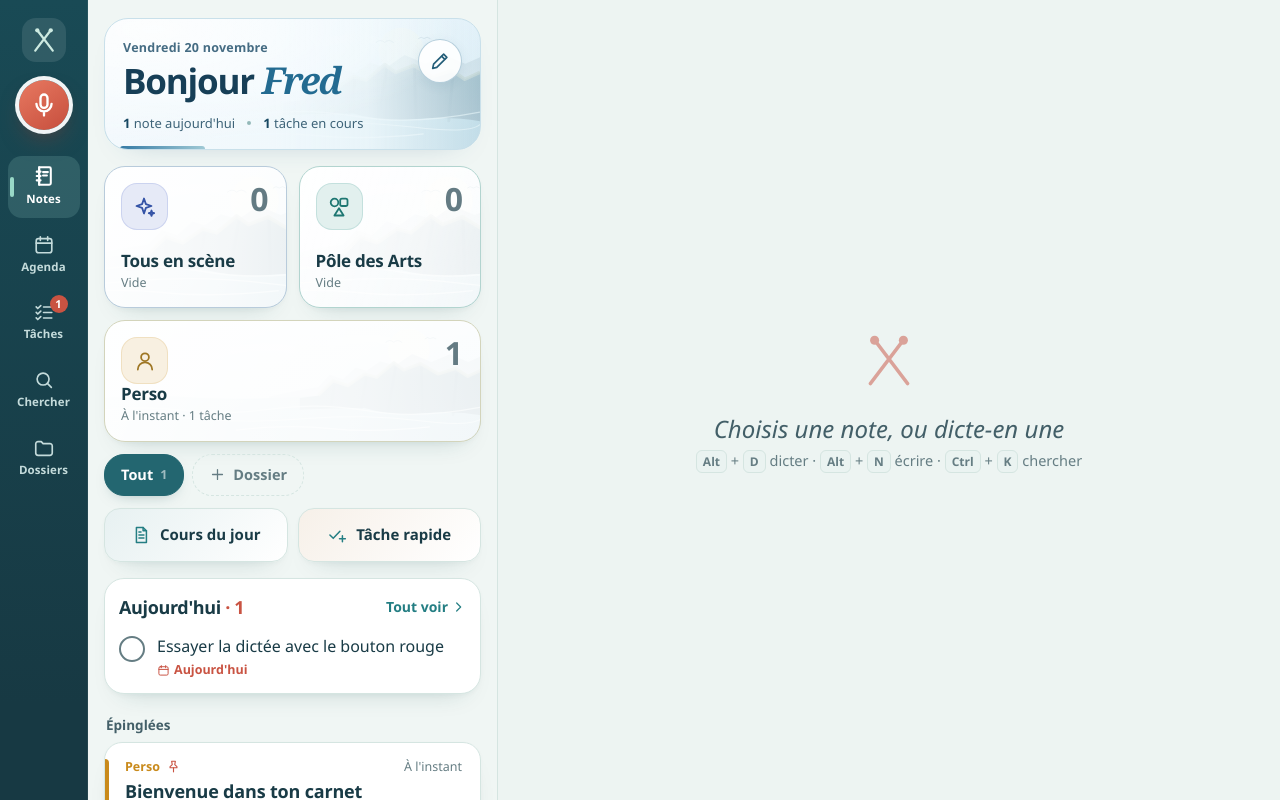
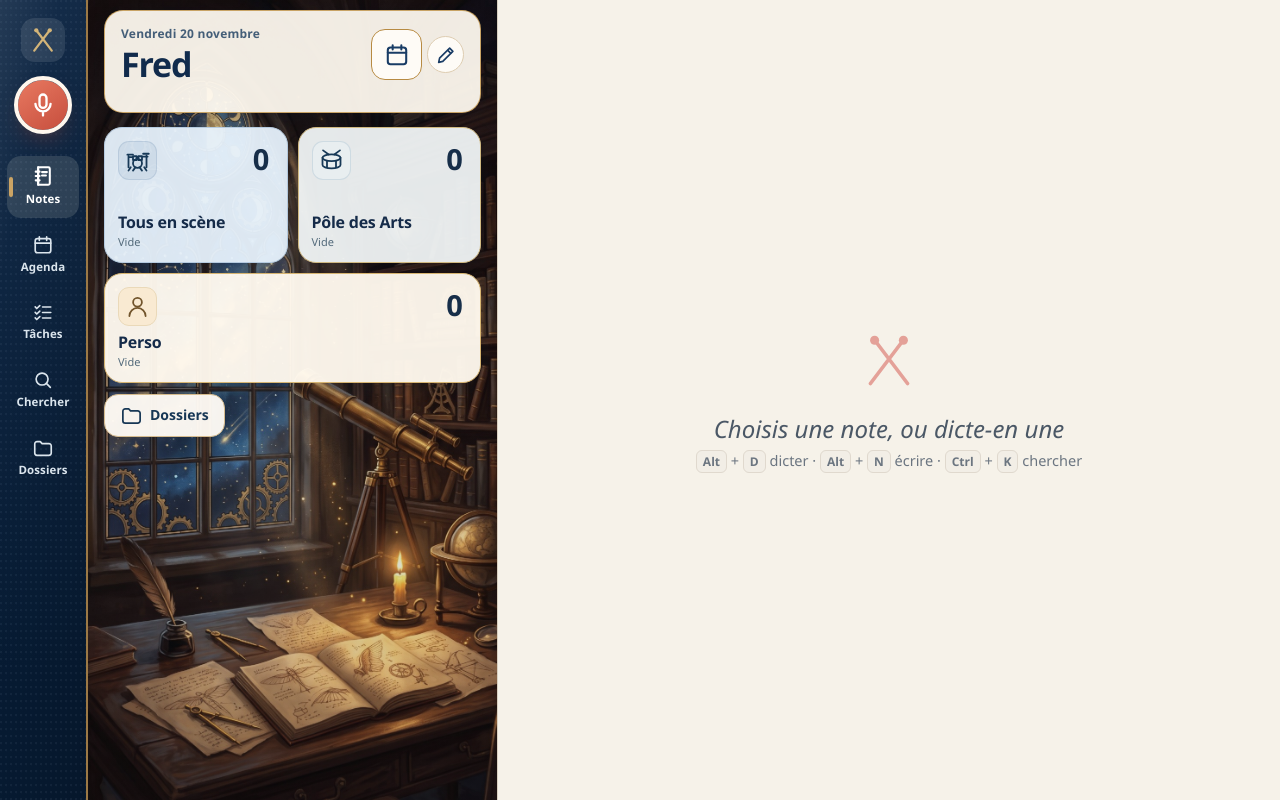
Before and after one commit to fredhermelin-web/Doc-Fred, a plain HTML site: page index.html in a window 1280 px wide. Drawn offline with Linux system fonts and the light colour scheme.

Commit message:
Add files via upload

```diff
--- a/app.js
+++ b/app.js
@@ -5,7 +5,7 @@
 'use strict';
 (() => {
 
-const VERSION = '1.4.1';            // à changer en même temps que dans sw.js
+const VERSION = '1.5.0';            // à changer en même temps que dans sw.js
 const KEY = 'carnet:data';
 const IS_ANDROID = /Android/i.test(navigator.userAgent);
 
@@ -153,10 +153,14 @@ const DEFAULT_SETTINGS = { theme: 'auto', filter: 'all', taskFilter: 'all', last
 const PALETTE = ['#3D5AC4', '#1F8A80', '#C98A1B', '#C8452C', '#4C9A3A', '#4A6378', '#E07A1F', '#7A6A5A'];
 const OLD_PINK = '#C2417B';
 // icônes de dossiers (dessins au trait, plus d'emojis)
-const ICONS = ['spark', 'shapes', 'user', 'users', 'drum', 'music', 'grad', 'work', 'bolt', 'home', 'cal', 'mic', 'notes', 'folder'];
+const ICONS = ['drumkit', 'drum', 'sticks', 'music', 'grad', 'notes', 'user', 'users', 'spark', 'shapes', 'work', 'bolt', 'home', 'cal', 'mic', 'folder'];
 const EMO2IC = { '🎭': 'spark', '🎨': 'shapes', '🥁': 'drum', '🎵': 'music', '🎸': 'music', '🎹': 'music', '🎤': 'mic', '🎓': 'grad', '🏫': 'grad',
   '👥': 'users', '📅': 'cal', '💡': 'bolt', '⭐': 'spark', '🧾': 'work', '🚗': 'work', '🏠': 'home', '🎧': 'music', '📝': 'notes' };
-const fIcon = f => icon((f && f.icon) || 'folder');
+// Les anciens dossiers gardent leurs données : seuls leurs pictogrammes par défaut évoluent.
+const fIcon = f => icon(!f ? 'folder'
+  : f.id === 'f-tes' && f.icon === 'spark' ? 'drumkit'
+  : f.id === 'f-pda' && f.icon === 'shapes' ? 'drum'
+  : f.icon || 'folder');
 const WELCOME = `Fred, voici ton carnet de cours.
 
 – Touche le gros bouton rouge pour dicter : tu parles, le texte s'écrit.
@@ -173,13 +177,14 @@ function seed() {
   return {
     v: 1,
     folders: [
-      { id: 'f-tes', name: 'Tous en scène', color: '#3D5AC4', icon: 'spark', order: 0, updated: now },
-      { id: 'f-pda', name: 'Pôle des Arts', color: '#1F8A80', icon: 'shapes', order: 1, updated: now },
+      { id: 'f-tes', name: 'Tous en scène', color: '#3D5AC4', icon: 'drumkit', order: 0, updated: now },
+      { id: 'f-pda', name: 'Pôle des Arts', color: '#1F8A80', icon: 'drum', order: 1, updated: now },
       { id: 'f-perso', name: 'Perso', color: '#C98A1B', icon: 'user', order: 2, updated: now },
     ],
     tombs: {},
-    notes: [{ id: uid(), folderId: 'f-perso', title: 'Bienvenue dans ton carnet', body: WELCOME, pinned: true, created: now, updated: now, deleted: 0 }],
-    tasks: [{ id: uid(), text: 'Essayer la dictée avec le bouton rouge', due: ymd(new Date()), done: false, doneAt: 0, folderId: 'f-perso', noteId: null, created: now, updated: now }],
+    // Aucun exemple imposé au premier démarrage ; les données déjà enregistrées restent intactes.
+    notes: [],
+    tasks: [],
     settings: { ...DEFAULT_SETTINGS },
   };
 }
@@ -285,6 +290,7 @@ function renderList() {
   const a = document.activeElement, keep = a && listEl.contains(a) && a.id ? { id: a.id, val: a.value, s: a.selectionStart } : null;
   const html = ({ notes: viewNotes, tasks: viewTasks, search: viewSearch, folders: viewFolders, trash: viewTrash, calendar: viewCalendar })[v]();
   const isNew = state.rendered !== v;
+  listEl.dataset.view = v;
   listEl.innerHTML = `<div class="wrap ${isNew ? 'enter' : ''}">${html}</div>`;
   state.rendered = v;
   if (keep) { const el = $('#' + keep.id); if (el) { el.value = keep.val; el.focus(); try { el.setSelectionRange(keep.s, keep.s); } catch (_) {} } }
@@ -292,10 +298,6 @@ function renderList() {
   if (isNew) { if (state.wide) listEl.scrollTop = 0; else window.scrollTo(0, 0); }
 }
 
-function greeting() {
-  const h = new Date().getHours();
-  return h < 5 ? 'Bonne nuit' : h < 12 ? 'Bonjour' : h < 18 ? 'Bon après-midi' : 'Bonsoir';
-}
 function chips(sel, act, counts, extraNone) {
   const c = k => counts ? ` <b>${counts[k] || 0}</b>` : '';
   let h = `<button class="chip ${sel === 'all' ? 'on' : ''}" data-act="${act}" data-id="all">Tout${c('all')}</button>`;
@@ -325,34 +327,21 @@ function viewNotes() {
   const now = new Date();
   let h = `<header class="vh"><div class="vh-row"><div>
       <p class="eyebrow">${cap(fmt(now, { weekday: 'long', day: 'numeric', month: 'long' }))}</p>
-      <h1>${greeting()} <em>Fred</em></h1></div>
+      <h1>Fred</h1></div>
       <div class="vh-actions">${syncBtn()}
-      <button class="icon-btn solid only-mobile" data-act="nav" data-to="#/search" aria-label="Chercher" title="Chercher (Ctrl+K)">${icon('search')}</button>
+      <button class="icon-btn solid calendar-jump" data-act="nav" data-to="#/calendar" aria-label="Ouvrir le calendrier" title="Ouvrir le calendrier">${icon('cal')}</button>
       <button class="icon-btn solid" data-act="new-note" aria-label="Écrire une note" title="Écrire une note (Alt+N)">${icon('pen')}</button></div>
-    </div>${statsLine()}</header>`;
+    </div></header>`;
 
   h += padsHtml(sel, counts);
-  h += `<div class="act-row">
-    <button class="act-btn" data-act="new-lesson">${icon('template')}<span>Cours du jour</span></button>
-    <button class="act-btn" data-act="new-task">${icon('task-add')}<span>Tâche rapide</span></button>
-  </div>`;
 
   if (state.installEvt && !db.settings.installHidden) {
     h += `<div class="banner">${icon('install')}<p>Installe le carnet sur ton écran d'accueil pour l'ouvrir comme une vraie appli.</p>
       <button class="btn primary" data-act="install">Installer</button><button class="icon-btn" data-act="install-hide" aria-label="Masquer">${icon('x')}</button></div>`;
   }
 
-  const urg = urgentTasks();
-  if (urg.length) {
-    const late = urg.filter(t => dayDiff(t.due) < 0).length;
-    h += `<section class="today"><div class="today-head"><h2>Aujourd'hui <span>· ${urg.length}</span></h2>
-      <button class="link" data-act="nav" data-to="#/tasks">${late ? `${late} en retard · ` : ''}Tout voir${icon('chev-right')}</button></div>
-      <ul>${urg.slice(0, 3).map(t => taskItem(t, true)).join('')}</ul></section>`;
-  }
-
   if (!notes.length) {
-    h += `<div class="empty">${icon('notes')}<h3>${sel === 'all' ? 'Ton carnet est vide' : 'Rien dans ce dossier'}</h3>
-      <p>Touche le bouton rouge et parle : ta première note s'écrit toute seule.</p></div>`;
+    if (sel !== 'all') h += `<p class="home-empty">Aucune note dans ce dossier. Touche le micro ou le crayon pour commencer.</p>`;
     return h;
   }
   const groups = [];
@@ -381,9 +370,8 @@ function padsHtml(sel, counts) {
   }).join('');
   return `<div class="pads">${pads}</div>
     <div class="pad-row">
-      <button class="pill-btn ${sel === 'all' ? 'on' : ''}" data-act="filter" data-id="all">Tout <b>${counts.all}</b></button>
-      ${counts.none ? `<button class="pill-btn ${sel === 'none' ? 'on' : ''}" data-act="filter" data-id="none">Sans dossier <b>${counts.none}</b></button>` : ''}
-      <button class="pill-btn ghost" data-act="folder-new">${icon('plus')}Dossier</button></div>`;
+      ${sel !== 'all' ? `<button class="pill-btn" data-act="filter" data-id="all">Toutes les notes</button>` : ''}
+      <button class="pill-btn home-folders" data-act="nav" data-to="#/folders">${icon('folder')}Dossiers</button></div>`;
 }
 
 /* ---------- ligne de résumé sous le bonjour ---------- */
@@ -1325,7 +1313,7 @@ function applyTheme() {
   const t = db.settings.theme;
   document.documentElement.dataset.theme = t;
   const dark = t === 'dark' || (t === 'auto' && matchMedia('(prefers-color-scheme: dark)').matches);
-  $('meta[name="theme-color"]').setAttribute('content', dark ? '#17191D' : '#EEF0F3');
+  $('meta[name="theme-color"]').setAttribute('content', '#0d2038');
 }
 matchMedia('(prefers-color-scheme: dark)').addEventListener('change', applyTheme);
 function updateBadge() {
--- /dev/null
+++ b/atelier.css
@@ -0,0 +1,239 @@
+/* Le Carnet de Fred 1.5 — Cabinet de Léonard & Galilée.
+   Habillage de l'accueil. Le formulaire de note reste blanc cassé.
+   Image locale pour un fonctionnement sans réseau. */
+
+:root {
+  --bg: #f3f0e9;
+  --surface: #fffdf8;
+  --surface-2: #f0ede5;
+  --surface-3: #e5ded2;
+  --ink: #172c46;
+  --ink-2: #496077;
+  --ink-3: #657687;
+  --line: #d9d0c0;
+  --rule: #e8e0d4;
+  --tint: #244f7c;
+  --accent: #d35349;
+  --accent-2: #b9433b;
+  --accent-soft: #f8e9dc;
+  --sand: #eee4d3;
+  --glow: rgba(194,153,85,.1);
+  --m1: #fffdf8; --m2: #f8f4ed; --m3: #f0eae0;
+  --metal: linear-gradient(155deg,var(--m1),var(--m2));
+  --chrome: linear-gradient(115deg,#0c294b,#365f91);
+  --sky: linear-gradient(180deg,#faf8f2,#f1ece3 450px);
+  --shadow-1: 0 2px 5px rgba(21,31,48,.06),0 12px 24px -16px rgba(11,32,54,.22);
+}
+
+/* Sur le cabinet, les textes et les cartes sont toujours clairs et lisibles,
+   quel que soit le thème système choisi dans les préférences. */
+#list[data-view="notes"] {
+  position: relative;
+  isolation: isolate;
+  background: #132036;
+}
+#list[data-view="notes"]::before {
+  content: "";
+  position: absolute;
+  inset: 0;
+  z-index: 0;
+  pointer-events: none;
+  background: linear-gradient(180deg,rgba(7,16,32,.11),rgba(10,18,31,.16)),
+              url("atelier-leonard.jpg") center top / cover no-repeat;
+}
+#list[data-view="notes"] > .wrap {
+  position: relative;
+  z-index: 1;
+  --ink: #152b49;
+  --ink-2: #415a72;
+  --ink-3: #5e7488;
+  --line: #d7c6a9;
+  --surface: #fffcf6;
+  --surface-2: #f2ebdf;
+  --tint: #204e77;
+  color: var(--ink);
+}
+
+/* La gauche : cuir bleu nuit patiné, liseré de laiton, icônes claires. */
+#nav {
+  background:
+    radial-gradient(circle at 22% 18%,rgba(137,162,190,.08) 0 1px,transparent 1.4px) 0 0 / 5px 7px,
+    linear-gradient(102deg,rgba(255,255,255,.075),transparent 24%,rgba(0,0,0,.2) 95%),
+    linear-gradient(180deg,#132b48,#071d37 84%);
+  border-color: #a78548;
+  color: #ecf1f7;
+}
+#nav .brand { color: #d3b478; }
+#nav .nav-item { color: #dbe5ed; }
+#nav .nav-item:hover,#nav .nav-item.on { background: rgba(255,249,229,.13); color: #fff; }
+#nav .nav-item.on::after { background: #cba464; }
+#nav .fab { margin-top: 0; border-color: #fff7ed; }
+#nav .badge { background: #d45149; }
+
+/* Un petit cartouche ivoire qui laisse voir le vitrail lunaire. */
+#list[data-view="notes"] .vh {
+  margin: 0 0 14px;
+  padding: 14px 16px 13px;
+  border-radius: 19px;
+  border: 1px solid rgba(190,146,70,.8);
+  background: rgba(255,250,241,.94);
+  box-shadow: 0 8px 26px rgba(6,18,37,.21);
+  min-height: 103px;
+}
+#list[data-view="notes"] .vh::after { display: none; }
+#list[data-view="notes"] .vh-row { align-items: center; }
+#list[data-view="notes"] .eyebrow { font-size: 12px; color: #445e78; }
+#list[data-view="notes"] .vh h1 {
+  font: 780 34px/1.15 var(--sans);
+  letter-spacing: -.035em;
+  color: #112b4c;
+  text-shadow: none;
+  margin-top: 2px;
+}
+#list[data-view="notes"] .vh-actions { gap: 5px; }
+#list[data-view="notes"] .icon-btn.solid {
+  width: 37px; height: 37px;
+  background: rgba(255,253,248,.92);
+  color: #193c65;
+  border: 1px solid #decdb2;
+  box-shadow: none;
+}
+#list[data-view="notes"] .calendar-jump {
+  width: 51px !important; height: 51px !important;
+  border: 1.5px solid #b78a42 !important;
+  border-radius: 14px;
+}
+#list[data-view="notes"] .calendar-jump .ic { width: 26px; height: 26px; stroke-width: 1.9; }
+
+/* Dossiers : couleur légère, symboles musicaux, aucune courbe décorative. */
+#list[data-view="notes"] .pads { gap: 10px; margin-top: 0; }
+#list[data-view="notes"] .pad {
+  padding: 13px 13px 12px;
+  min-height: 136px;
+  border-radius: 18px;
+  border: 1px solid #b6cbe0;
+  background: rgba(230,242,252,.95);
+  box-shadow: 0 6px 18px rgba(12,30,50,.18);
+  color: #152b49;
+  animation: none;
+}
+#list[data-view="notes"] .pad:nth-child(2) {
+  background: rgba(241,245,246,.95);
+  border-color: #d0b982;
+}
+#list[data-view="notes"] .pad:nth-child(3) {
+  min-height: 110px;
+  background: rgba(255,249,239,.96);
+  border-color: #d6b471;
+}
+#list[data-view="notes"] .pad::before,#list[data-view="notes"] .pad::after { display: none; }
+#list[data-view="notes"] .pad-ic {
+  width: 39px; height: 39px;
+  border-radius: 11px;
+  background: rgba(42,88,132,.075);
+  border: 1px solid rgba(53,97,140,.14);
+  box-shadow: none;
+  color: #173957;
+}
+#list[data-view="notes"] .pad:nth-child(2) .pad-ic { background: #e8eef0; }
+#list[data-view="notes"] .pad:nth-child(3) .pad-ic { background: #f9ead2; color: #72552c; border-color: #ead9b9; }
+#list[data-view="notes"] .pad-ic .ic { width: 27px; height: 27px; stroke-width: 1.6; }
+#list[data-view="notes"] .pad-n { color: #172e49; font-size: 29px; opacity: 1; }
+#list[data-view="notes"] .pad-name { color: #152b49; font-size: 16px; font-weight: 760; }
+#list[data-view="notes"] .pad-sub { color: #536a7b; font-size: 11px; letter-spacing: 0; }
+#list[data-view="notes"] .pad-led { display: none; }
+#list[data-view="notes"] .pad.on { outline: 2px solid #b99455; outline-offset: 1px; }
+
+#list[data-view="notes"] .pad-row { margin-top: 11px; }
+#list[data-view="notes"] .pad-row .pill-btn {
+  background: rgba(255,251,245,.96);
+  color: #173755;
+  border: 1px solid #d5bb8e;
+  box-shadow: 0 5px 15px rgba(10,28,44,.18);
+  border-radius: 14px;
+  height: 43px;
+  font-size: 14px;
+  padding: 0 15px;
+}
+#list[data-view="notes"] .home-folders .ic { width: 23px; height: 23px; }
+#list[data-view="notes"] .home-empty {
+  padding: 11px 14px;
+  border-radius: 12px;
+  background: rgba(255,252,245,.93);
+  color: #32485b;
+  font-size: 14px;
+}
+#list[data-view="notes"] .group-label { color: #fff5e4; text-shadow: 0 1px 3px #10213b; }
+#list[data-view="notes"] .card { background: rgba(255,252,246,.97); }
+
+/* Les écrans de saisie ne reprennent jamais l'image : confort d'écriture. */
+#detail {
+  --bg: #f6f2e9; --surface: #fffdf8; --surface-2: #f2eee6;
+  --ink: #172638; --ink-2: #4b5866; --ink-3: #6b7580;
+  --line: #e0d9ce; --rule: #e9e3da;
+  --tint: #285579;
+  background: #f6f2e9;
+  color: #172638;
+}
+#detail .ed-paper { background: #fffdf9; }
+#detail .ed-body { background: #fffdf9; color: #263645; }
+
+@media (max-width: 899.98px) {
+  /* POCO : rail latéral compact à la place du dock inférieur. */
+  #nav {
+    position: fixed;
+    top: 0; bottom: 0; left: 0; right: auto;
+    width: 67px; height: 100dvh;
+    padding: max(12px,var(--sat)) 3px max(12px,var(--sab));
+    border: 0; border-right: 2px solid #9c7946;
+    border-radius: 0;
+    display: flex; flex-direction: column; align-items: center;
+    gap: 3px; overflow-y: auto;
+    backdrop-filter: none; -webkit-backdrop-filter: none;
+    box-shadow: 4px 0 18px rgba(2,16,34,.21);
+  }
+  #nav .brand { order: -2; display: grid; place-items: center; width: 43px; height: 43px; margin: 0 0 8px; }
+  #nav .brand .ic { width: 29px; height: 29px; }
+  #nav .fab {
+    order: -1; flex: 0 0 auto;
+    width: 51px; height: 51px;
+    margin: 0 0 14px;
+    box-shadow: 0 5px 14px rgba(9,14,27,.25);
+  }
+  #nav .fab .ic { width: 26px; height: 26px; }
+  #nav .nav-item { width: 59px; flex: 0 0 auto; padding: 9px 0 8px; border-radius: 11px; gap: 3px; font-size: 10.5px; }
+  #nav .nav-item .ic { width: 22px; height: 22px; }
+  #nav .nav-item.nav-desk { display: flex; }
+  #nav .nav-item.on::after { top: 50%; left: 1px; bottom: auto; transform: translateY(-50%); width: 3px; height: 23px; }
+
+  #list { margin-left: 67px; padding: calc(var(--sat) + 8px) 0 calc(var(--sab) + 24px); min-height: 100dvh; }
+  #list[data-view="notes"]::before {
+    position: fixed; inset: 0 0 0 67px;
+    background-position: center top;
+  }
+  #list > .wrap { padding-inline: 9px; }
+  #list[data-view="notes"] .vh { margin-top: clamp(62px,10.5dvh,95px); }
+  #list[data-view="notes"] .vh h1 { font-size: clamp(28px,7vw,34px); }
+  #list[data-view="notes"] .pad-name { font-size: clamp(13px,3.7vw,16px); }
+  #list[data-view="notes"] .pad-sub { font-size: 10.5px; }
+  #list[data-view="notes"] .pad { min-height: 133px; padding: 12px 10px; }
+  #list[data-view="notes"] .pad:nth-child(3) { min-height: 103px; }
+  #list[data-view="notes"] .pad-ic { width: 35px; height: 35px; }
+  #list[data-view="notes"] .pad-ic .ic { width: 25px; height: 25px; }
+  #list[data-view="notes"] .pad-n { top: 12px; right: 11px; font-size: 27px; }
+
+  #toasts { left: 77px; right: 10px; bottom: calc(var(--sab) + 16px); }
+  .fab { margin-top: 0; }
+}
+
+@media (min-width: 900px) {
+  #nav { border-right: 2px solid #9c7946; }
+  #nav .brand { color: #d3b478; }
+  #nav .nav-item { color: #dbe5ed; }
+  #nav .nav-item.on { background: rgba(255,249,229,.13); color: #fff; }
+  #list[data-view="notes"]::before { position: absolute; background-position: center top; }
+}
+
+@media (prefers-reduced-motion: reduce) {
+  #list[data-view="notes"] .pad { animation: none; }
+}
--- a/index.html
+++ b/index.html
@@ -5,7 +5,7 @@
 <meta name="viewport" content="width=device-width, initial-scale=1, viewport-fit=cover, interactive-widget=resizes-content">
 <title>Le Carnet de Fred</title>
 <meta name="description" content="Notes dictées, dossiers et tâches pour les cours de batterie.">
-<meta name="theme-color" content="#edf4f2">
+<meta name="theme-color" content="#0d2038">
 <meta name="mobile-web-app-capable" content="yes">
 <meta name="apple-mobile-web-app-capable" content="yes">
 <meta name="apple-mobile-web-app-title" content="Carnet">
@@ -14,6 +14,7 @@
 <link rel="apple-touch-icon" href="icons/apple-touch-icon.png">
 <link rel="stylesheet" href="app.css">
 <link rel="stylesheet" href="coast.css">
+<link rel="stylesheet" href="atelier.css">
 <script>
   /* thème appliqué avant l'affichage, pour éviter un flash */
   try { var s = JSON.parse(localStorage.getItem('carnet:data') || 'null');
@@ -57,6 +58,7 @@
   <symbol id="i-user" viewBox="0 0 24 24"><circle cx="12" cy="8.2" r="3.9"/><path d="M4.8 20.5a7.2 7.2 0 0 1 14.4 0"/></symbol>
   <symbol id="i-users" viewBox="0 0 24 24"><circle cx="9" cy="8.5" r="3.5"/><path d="M2.5 19.5a6.5 6.5 0 0 1 13 0"/><path d="M16 5.2a3.5 3.5 0 0 1 0 6.6M18 14a6 6 0 0 1 3.5 5.5"/></symbol>
   <symbol id="i-drum" viewBox="0 0 24 24"><ellipse cx="12" cy="9.5" rx="8" ry="3"/><path d="M4 9.5v6.5c0 1.7 3.6 3 8 3s8-1.3 8-3V9.5M8 12.3v6.3M16 12.3v6.3"/><path d="M14.5 6.6l5-3.6M9.5 6.6l-5-3.6"/></symbol>
+  <symbol id="i-drumkit" viewBox="0 0 24 24"><circle cx="12" cy="14.5" r="4"/><path d="M8 8.2h3.2v3.4H8zM12.8 8.2H16v3.4h-3.2zM4 9h3.5M16.5 8.5H21M4 8v10M20 7.5V18M6 18l-2 3M18 18l2 3M10 18.2L8 21M14 18.2l2 2.8"/><path d="M3 6.8h5M17 6h5"/></symbol>
   <symbol id="i-music" viewBox="0 0 24 24"><path d="M9 18V5.5l11-2v12.5"/><circle cx="6.5" cy="18" r="2.5"/><circle cx="17.5" cy="16" r="2.5"/></symbol>
   <symbol id="i-grad" viewBox="0 0 24 24"><path d="M2.5 9.2L12 4.7l9.5 4.5L12 13.7z"/><path d="M6.5 11.3v5c3 2.3 8 2.3 11 0v-5M21.5 9.2v5"/></symbol>
   <symbol id="i-work" viewBox="0 0 24 24"><rect x="3.5" y="7" width="17" height="12.5" rx="2.2"/><path d="M9 7V5h6v2M3.5 12.5h17"/></symbol>
--- a/sw.js
+++ b/sw.js
@@ -1,10 +1,10 @@
 /* Le Carnet de Fred — service worker
    Garde toute l'appli en cache pour qu'elle s'ouvre sans réseau.
    À CHAQUE MISE EN LIGNE : change VERSION ici ET dans app.js. */
-const VERSION = '1.4.1';
+const VERSION = '1.5.0';
 const CACHE = 'carnet-' + VERSION;
 const ASSETS = [
-  './', './index.html', './app.css', './coast.css', './coastline.svg', './app.js', './config.js', './manifest.webmanifest',
+  './', './index.html', './app.css', './coast.css', './coastline.svg', './atelier.css', './atelier-leonard.jpg', './app.js', './config.js', './manifest.webmanifest',
   './icons/icon-192.png', './icons/icon-512.png', './icons/maskable-512.png',
   './icons/apple-touch-icon.png', './icons/favicon.png',
 ];
```
Also changed, not shown: atelier-leonard.jpg (added), manifest.webmanifest, 1 other file.
